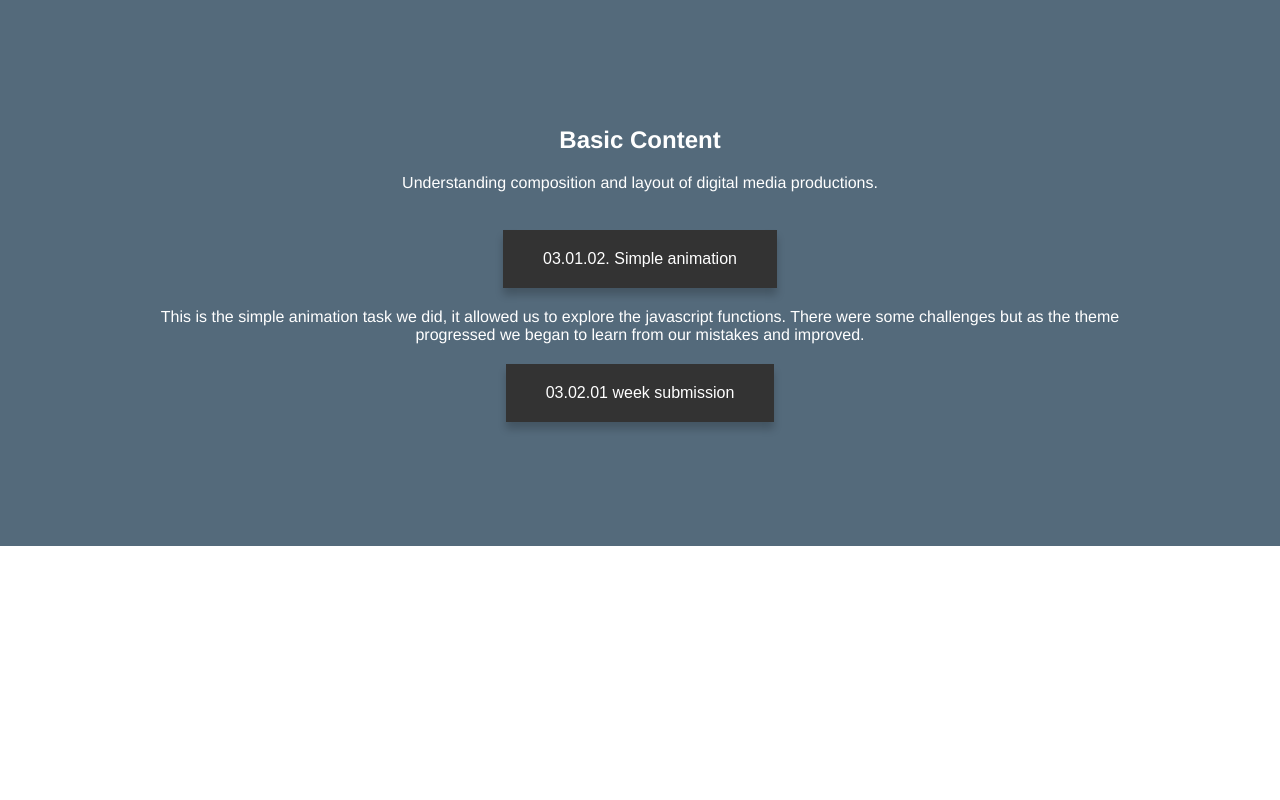
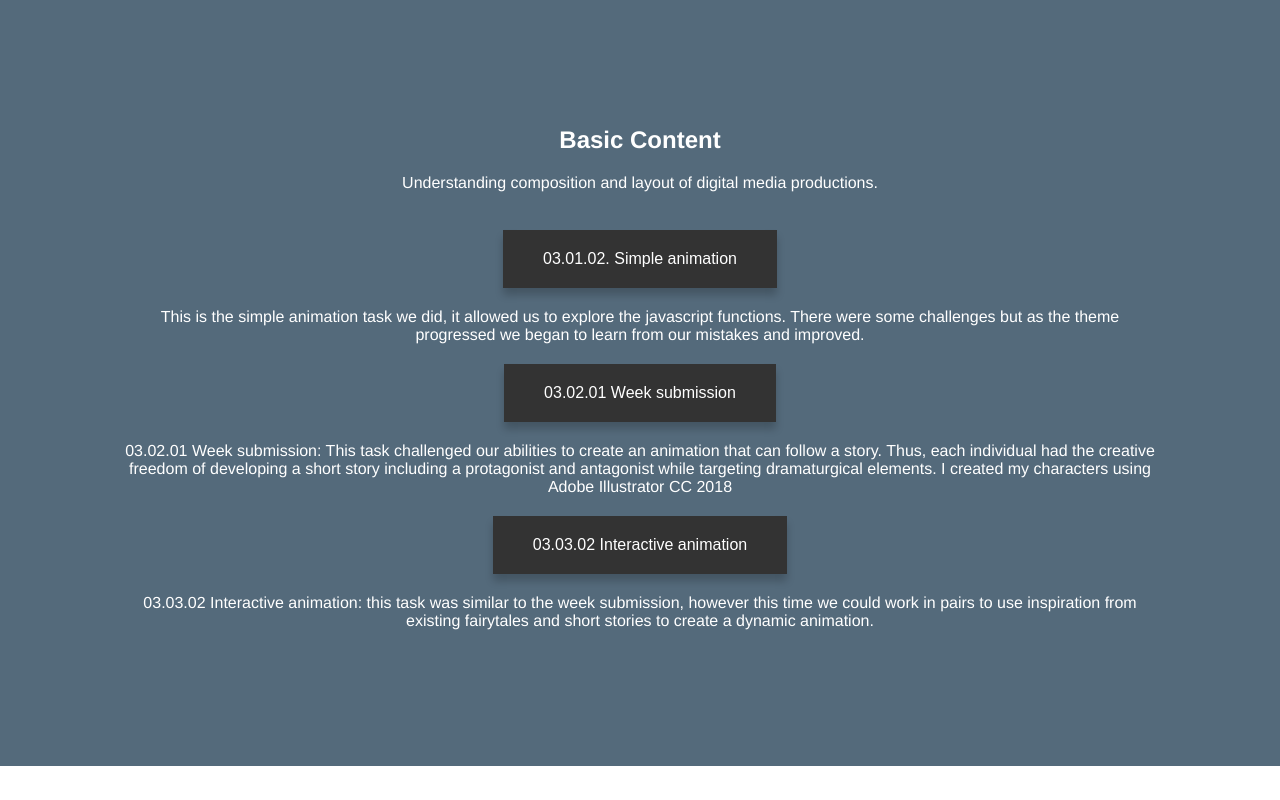
Before and after one commit to hannaselim/portfolio_website, a plain HTML site: page portfolio.html in a window 1280 px wide. Shown: the part 2830-3630 px from the top of the page. Before the commit the page ends 3410 px from the top, so only its background shows below. Drawn offline with Linux system fonts and the light colour scheme.

Commit message:
modification to portfolio.html

```diff
--- a/portfolio.html
+++ b/portfolio.html
@@ -67,7 +67,10 @@
                 <button onclick="window.location.href='http://hannaselim.dk/animation/ewa_animation/animation01.html'" class="button">03.01.02. Simple animation</button>
                 <br>
                 <p>This is the simple animation task we did, it allowed us to explore the javascript functions. There were some challenges but as the theme progressed we began to learn from our mistakes and improved.</p>
-                <button onclick="window.location.href='http://hannaselim.dk/week_submission_03.02.01.pdf'" class="button">03.02.01 week submission</button>
+                <button onclick="window.location.href='http://hannaselim.dk/week_submission_03.02.01.pdf'" class="button">03.02.01 Week submission</button>
+                <p>03.02.01 Week submission: This task challenged our abilities to create an animation that can follow a story. Thus, each individual had the creative freedom of developing a short story including a protagonist and antagonist while targeting dramaturgical elements. I created my characters using Adobe Illustrator CC 2018</p>
+                <button onclick="window.location.href='http://hannaselim.dk/interactive_animation/humpty_dumpty/humpty2.html'" class="button">03.03.02 Interactive animation</button>
+                <p>03.03.02 Interactive animation: this task was similar to the week submission, however this time we could work in pairs to use inspiration from existing fairytales and short stories to create a dynamic animation.</p>
         </div>
     </div>
 
```
